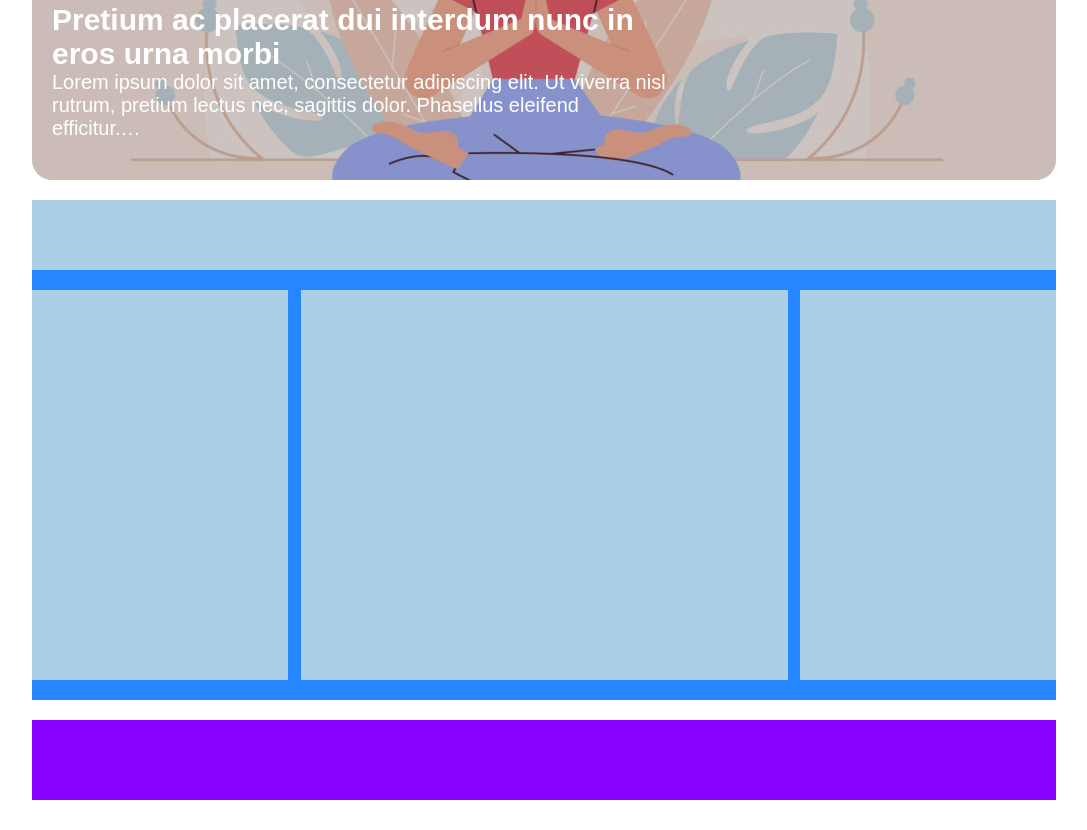
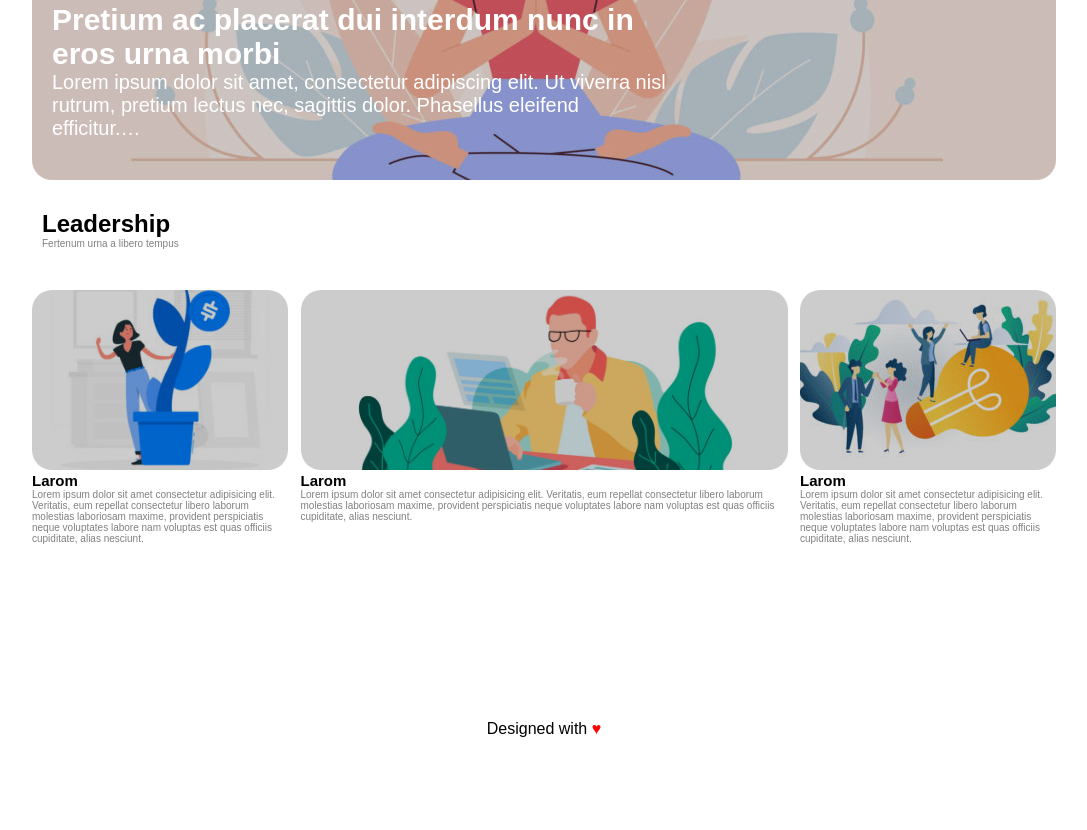
Before and after one commit to bodascaluca/htmlcss-wp, a plain HTML site: page index.html in a window 1280 px wide. Shown: the part 364-1194 px from the top of the page, without its empty margins (96-1183 px from the left). Drawn offline with Linux system fonts and the light colour scheme.

Commit message:
aggiunto img/layover/testo a main

```diff
--- a/css/style.css
+++ b/css/style.css
@@ -84,7 +84,6 @@ ul{
     height: 100%;
     background-color: rgba(0, 0, 0, .2);
     border-radius: 2em;
-
 }
 
 .bunner-text{
@@ -98,26 +97,43 @@ ul{
 
 .article{
     height:500px ;
-    background-color: #2686ff;
+    /* background-color: #2686ff; */
 }
 
 .footer{
     height: 80px;
-    background-color: #8802fe;
+    /* background-color: #8802fe; */
 }
 
 /* ARTICLE  */
-.color-article{
+/* .color-article{
     background-color: #abcfe7;
-}
+} */
 
 .header-article{
     height: 70px;
+    padding: 1em;
 }
 
+.article-sutitle{
+    color: grey;
+}
+
+.article-header{
+    font-size: 2.4em;
+}
 .col{
     float: left;
     height: 390px;
+    position: relative;
+}
+
+.col img{
+    width: 100%;
+    height: 100%;
+    object-fit: cover;
+    border-radius: 2em;
+    height: 180px;
 }
 
 .col-left{
@@ -134,6 +150,17 @@ ul{
     margin-left: 12.5px;
 }
 
+
+.layover-duo{
+    position: absolute;
+    top: 0;
+    left: 0;
+    width: 100%;
+    height: 180px;
+    background-color: rgba(0, 0, 0, .2);
+    border-radius: 2em;
+}
+
 .margin{
     margin-bottom: 20px;
 }
@@ -141,3 +168,12 @@ ul{
 .margin-top{
     margin-top: 20px;
 }
+
+.footer-text{
+    text-align: center;
+    font-size: 1.6em;
+}
+
+#color-hearts{
+    color:red;
+}
--- a/index.html
+++ b/index.html
@@ -46,12 +46,30 @@
                 </div>
             </section>
 
-            <section class="article margin-top">
-                <div class="header-article color-article margin"></div>
+            <section class="article  margin-top">
+                <div class="header-article color-article margin">
+                    <h1 class="article-header">Leadership</h1>
+                    <p class="article-sutitle">Fertenum urna a libero tempus</p>
+                </div>
                 <div class="clearfix">
-                    <div class="col col-left color-article margin"></div>
-                    <div class="col col-center color-article margin"></div>
-                    <div class="col col-right color-article margin"></div>
+                    <div class="col col-left color-article margin">
+                        <img src="img/img-1.jpg" alt="">
+                        <div class="layover-duo"></div>
+                        <h1 class="article-heade">Larom</h1>
+                        <p class="article-sutitle">Lorem ipsum dolor sit amet consectetur adipisicing elit. Veritatis, eum repellat consectetur libero laborum molestias laboriosam maxime, provident perspiciatis neque voluptates labore nam voluptas est quas officiis cupiditate, alias nesciunt.</p>
+                    </div>
+                    <div class="col col-center color-article margin">
+                        <img src="img/banner-2.jpg" alt="">
+                        <div class="layover-duo"></div>
+                        <h1 class="article-heade">Larom</h1>
+                        <p class="article-sutitle">Lorem ipsum dolor sit amet consectetur adipisicing elit. Veritatis, eum repellat consectetur libero laborum molestias laboriosam maxime, provident perspiciatis neque voluptates labore nam voluptas est quas officiis cupiditate, alias nesciunt.</p>
+                    </div>
+                    <div class="col col-right color-article margin">
+                        <img src="img/img-3.jpg" alt="">
+                        <div class="layover-duo"></div>
+                        <h1 class="article-heade">Larom</h1>
+                        <p class="article-sutitle">Lorem ipsum dolor sit amet consectetur adipisicing elit. Veritatis, eum repellat consectetur libero laborum molestias laboriosam maxime, provident perspiciatis neque voluptates labore nam voluptas est quas officiis cupiditate, alias nesciunt.</p>
+                    </div>
                 </div>
 
             </section>
@@ -60,7 +78,7 @@
 
         <!-- Credenziali⁄ -->
         <footer class="footer margin-top">
-
+            <div class="footer-text">Designed with <span id="color-hearts"> &hearts;</span></div>
         </footer>
         <!-- /Credenziali -->
 
```
